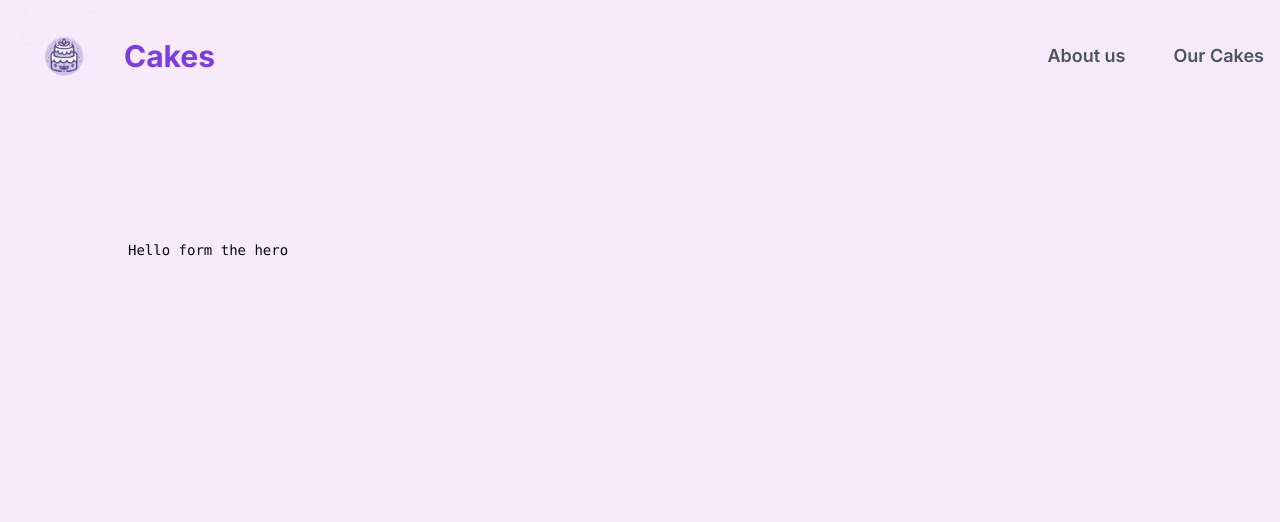
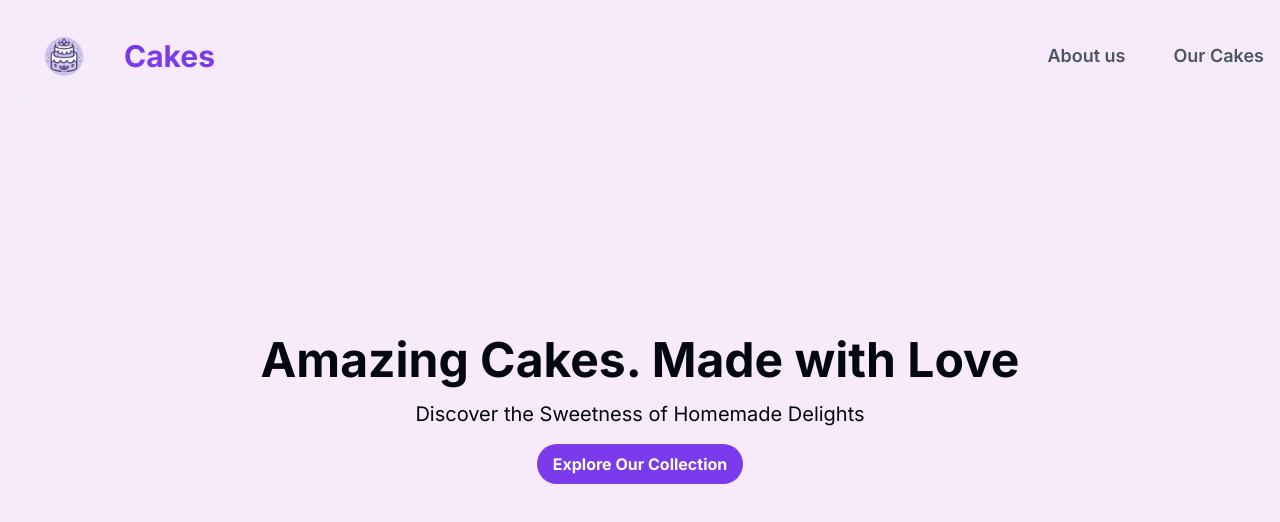
Before and after one commit to Sergio-Na/bake, a Next.js app: page / in a window 1280 px wide. Shown: the top 522 px of the page. Built offline with nearby package versions, Linux system fonts and the light colour scheme.

Commit message:
populated hero

```diff
--- a/src/app/components/Hero.tsx
+++ b/src/app/components/Hero.tsx
@@ -1,9 +1,17 @@
-import React from 'react'
+import React from 'react';
 
 function Hero() {
     return (
-        <div>Hello form the hero</div>
-    )
+        <div className="flex justify-center items-center pt-15 md:pt-32 lg:pt-40 xl:pt-48">
+            <div className="text-center px-4">
+                <h1 className="text-3xl md:text-4xl lg:text-5xl font-bold">Amazing Cakes. Made with Love</h1>
+                <p className="text-md md:text-lg lg:text-xl mt-2 md:mt-3 lg:mt-4">Discover the Sweetness of Homemade Delights</p>
+                <button className="bg-primary text-white hover:opacity-80 font-bold py-2 px-4 rounded-full mt-4">
+                    Explore Our Collection
+                </button>
+            </div>
+        </div>
+    );
 }
 
-export default Hero
+export default Hero;
--- a/src/app/page.tsx
+++ b/src/app/page.tsx
@@ -1,10 +1,8 @@
 import Hero from "./components/Hero"
 export default function Home() {
   return (
-    <main className="flex min-h-screen flex-col items-center justify-between p-24">
-      <div className="z-10 max-w-5xl w-full items-center justify-between font-mono text-sm lg:flex">
-        <Hero />
-      </div>
+    <main >
+      <Hero />
     </main>
   )
 }
```
